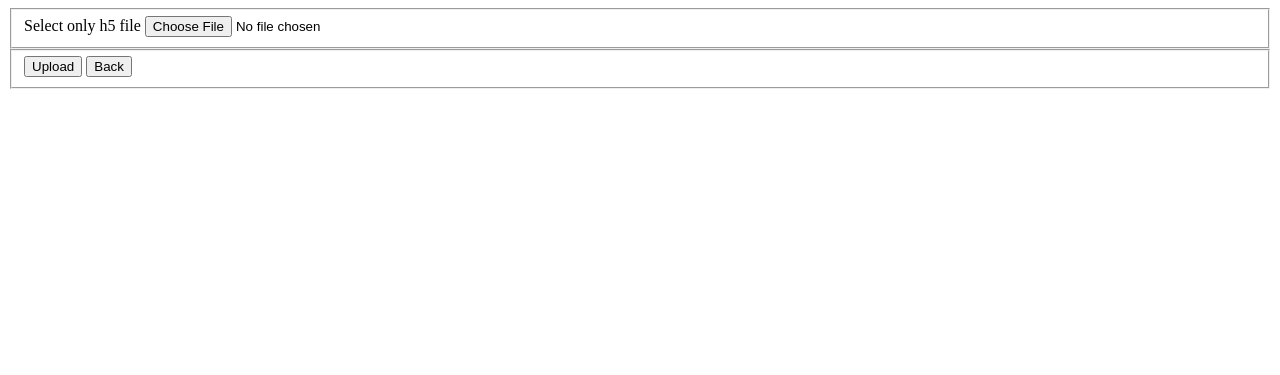
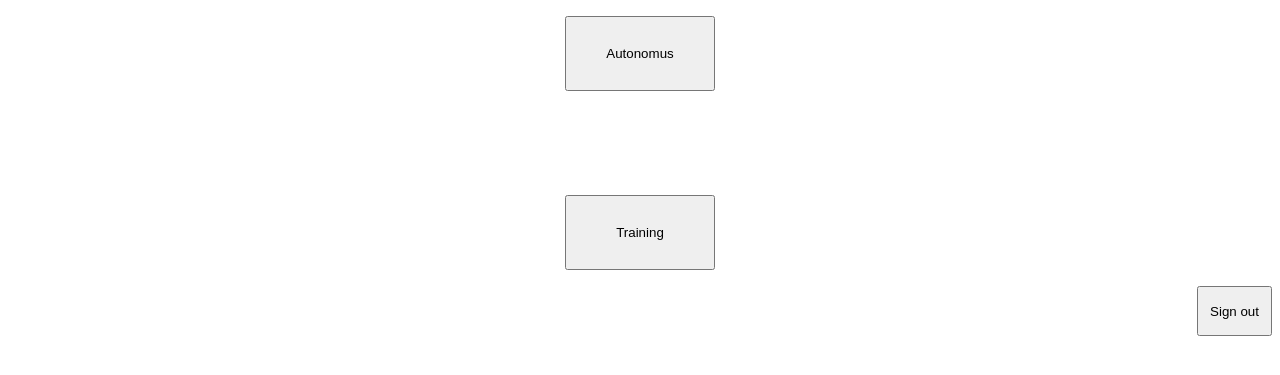
Before and after one commit to laksh-merit/AIWS_Racer, a Flask app: page / in a window 1280 px wide. Shown: the top 375 px of the page. Run offline with Flask 2, Linux system fonts and the light colour scheme; some libraries are stand-ins or nearby versions.

Commit message:
Update index1.html

```diff
--- a/Remote_control/templates/index1.html
+++ b/Remote_control/templates/index1.html
@@ -1,40 +1,29 @@
 <!DOCTYPE html>
-<html lang="en">
+<html>
 <head>
-    <meta charset="UTF-8">
-    <title>trial</title>
-    <script src= https://ajax.googleapis.com/ajax/libs/jquery/3.5.1/jquery.min.js></script>
-    <script>
-    $(function() {
-    $('#upload-file-btn').click(function() {
-        var form_data = new FormData($('#upload-file')[0]);
-        $.ajax({
-            type: 'POST',
-            url: '/uploadLabel',
-            data: form_data,
-            contentType: false,
-            cache: false,
-            processData: false,
-            success: function(data) {
-                alert('Successfully uploaded!');
-            },
-        });
-        $("#control").val("");
-    });
-});
-</script>
+ <title>Home page</title>
+ <meta name="google-signin-client_id" content="31659017829-a43c2oe5bsvjgb993e3hkmsc2ch6i30h.apps.googleusercontent.com">
 </head>
 <body>
-<form id="upload-file" method="post" enctype="multipart/form-data">
-    <fieldset>
-        <label>Select only h5 file</label>
-        <input name="file" type="file" id="control">
-    </fieldset>
-    <fieldset>
-        <button id="upload-file-btn" type="button">Upload</button>
-        <a href=home><button type="button">Back</button></a>
-    </fieldset>
-</form>
+<p align="center"><a href=autonomus><button class=grey style="height:75px;width:150px">Autonomus</button></a></p><br><br>
+<br><br>
+<p align="center"><a href=training><button class=grey style="height:75px;width:150px">Training</button></a></p>
+<script>
+    function signOut() {
+      var auth2 = gapi.auth2.getAuthInstance();
+      auth2.signOut().then(function () {
+        console.log('User signed out.');
+      });
+    }
 
+    function onLoad() {
+      gapi.load('auth2', function() {
+        gapi.auth2.init();
+      });
+    }
+  </script>
+<p align="right"> <a href=homego><button onclick="signOut();" class=grey style="height:50px;width:75px">Sign out</button></a></p>
+
+  <script src="https://apis.google.com/js/platform.js?onload=onLoad" async defer></script>
 </body>
 </html>
```
